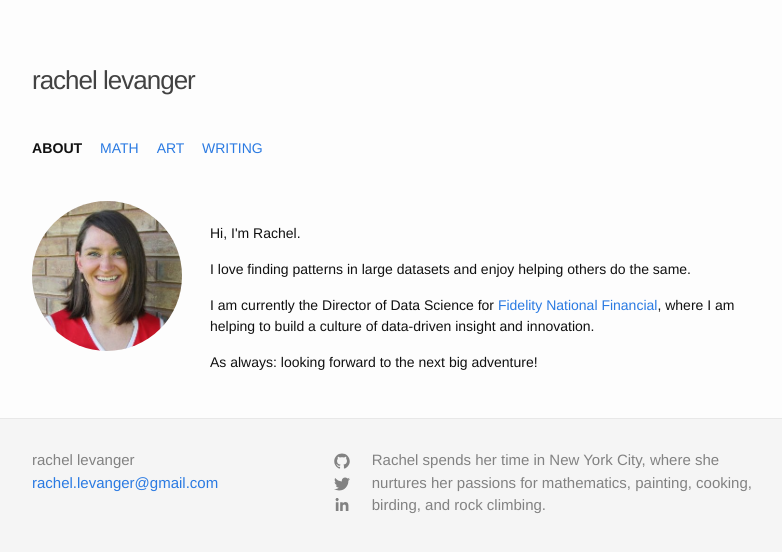
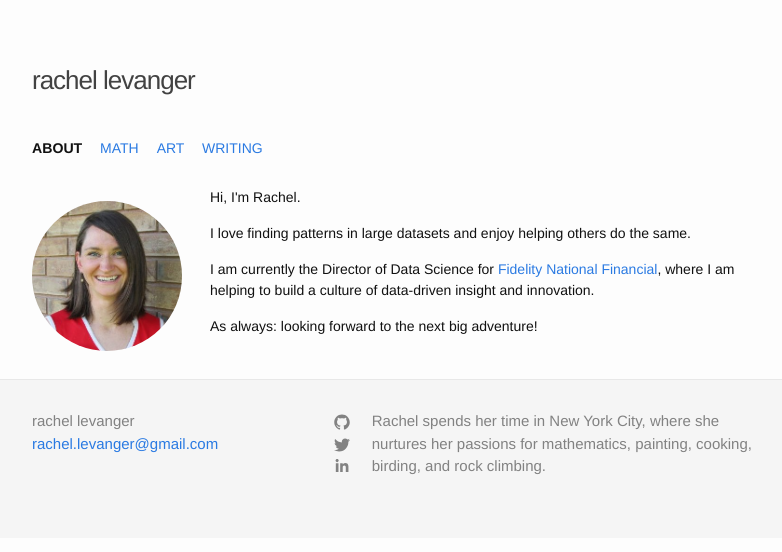
Before and after one commit to rachellevanger/rachellevanger.com, a Jekyll site: the page built from index.html, in a window 1280 px wide. Shown: the top 552 px of the page, without its empty margins (238-1020 px from the left). Built offline with Jekyll 4.4.1, drawn with Linux system fonts in a browser that asks for light colours; some web fonts are replaced.

Commit message:
tweaking whitespace newschool style.

```diff
--- a/index.html
+++ b/index.html
@@ -8,7 +8,7 @@ layout: default
     <div class="col-image"> <img class="mypic" src="images/me.jpg" height="150" width="150" /> </div>
     <div class="col-body">
 
-     <p>&nbsp;</p>
+     <div height="1em" />
 
      <p>Hi, I'm Rachel.</p>
 
```
